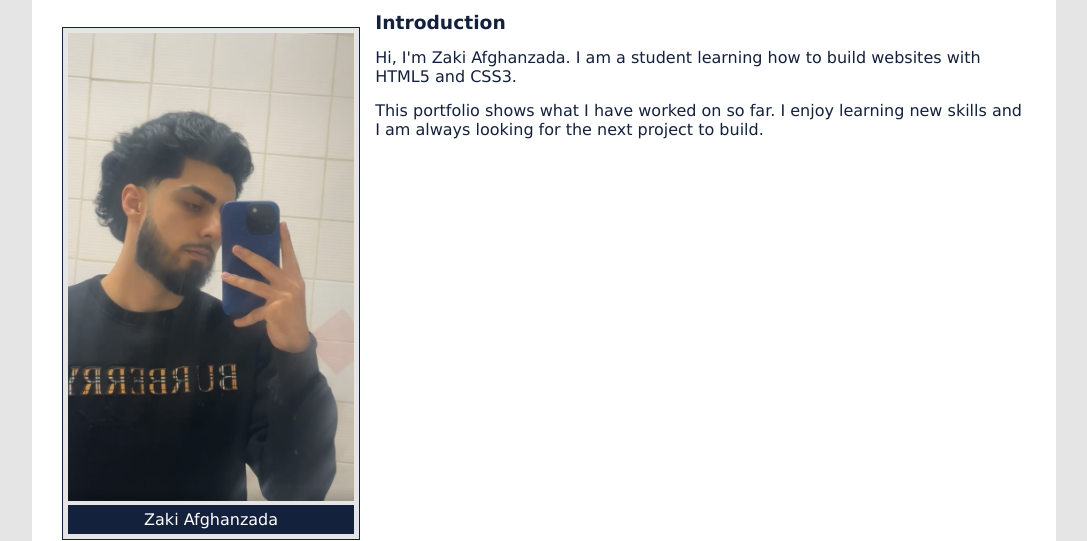
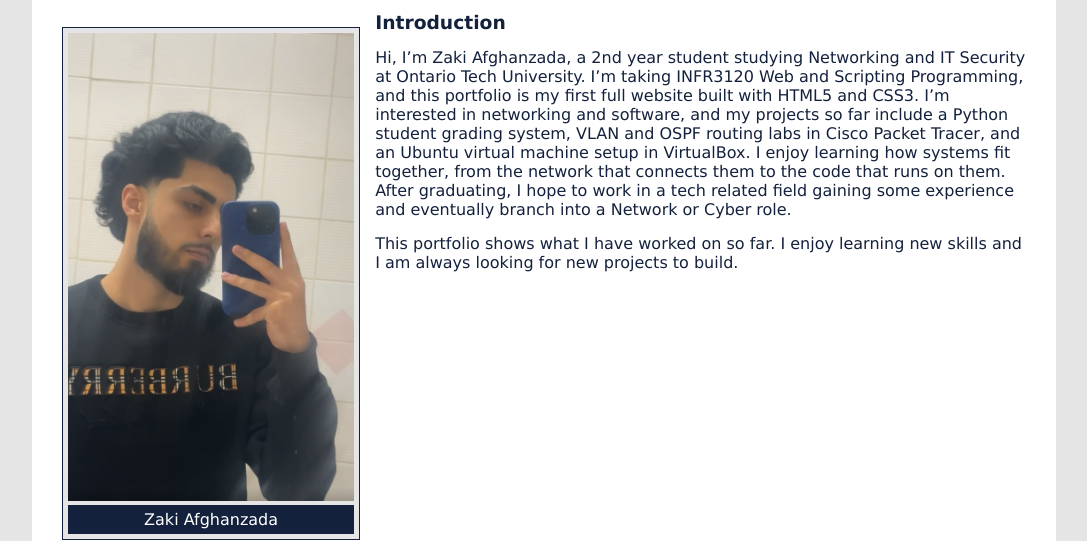
Before and after one commit to afgzaki/Assignment-1, a plain HTML site: page about.html in a window 1280 px wide. Shown: the part 275-816 px from the top of the page, without its empty margins (96-1183 px from the left). Drawn offline with Linux system fonts and the light colour scheme.

Commit message:
Update About page introduction

```diff
--- a/about.html
+++ b/about.html
@@ -42,9 +42,14 @@
                 </figure>
                 <section>
                     <h3>Introduction</h3>
-                    <p>Hi, I'm Zaki Afghanzada. I am a student learning how to build websites with HTML5 and CSS3.</p>
+                    <p>Hi, I’m Zaki Afghanzada, a 2nd year student studying Networking and IT Security at Ontario Tech University.
+                        I’m taking INFR3120 Web and Scripting Programming, and this portfolio is my first full website built with HTML5 and CSS3. I’m
+                        interested in networking and software, and my projects so far include a Python student grading system, VLAN
+                        and OSPF routing labs in Cisco Packet Tracer, and an Ubuntu virtual machine setup in VirtualBox. I enjoy learning
+                         how systems fit together, from the network that connects them to the code that runs on them. After graduating,
+                          I hope to work in a tech related field gaining some experience and eventually branch into a Network or Cyber role.</p>
                     <p>This portfolio shows what I have worked on so far. I enjoy learning new skills and I am always
-                        looking for the next project to build.</p>
+                        looking for new projects to build.</p>
                 </section>
                 <div class="clear"></div>
                 <section>
```
